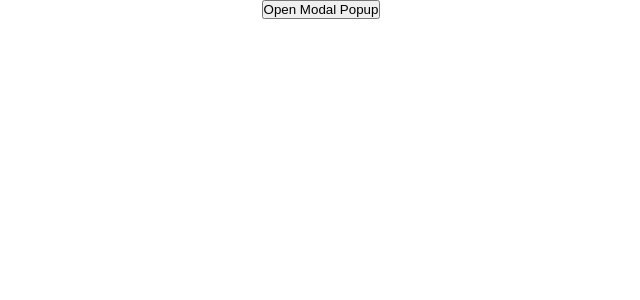
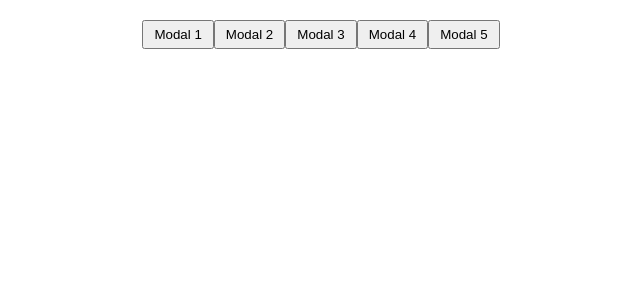
Before and after one commit to mykola-mmm/react-accordion, a React (Vite) app: page / in a window 1280 px wide. Shown: the top 300 px of the page, without its empty margins (319-959 px from the left). Built offline with nearby package versions, Linux system fonts and the light colour scheme.

Commit message:
updated modal component

```diff
--- a/src/App.jsx
+++ b/src/App.jsx
@@ -14,9 +14,16 @@ import TabsParent from './components/tabs'
 import ModalTest from './components/custom-modal-popup/modal-test'
 function App() {
 
+  const modalList = [
+    { name: 'Modal 1', content: 'Content for Modal 1' },
+    { name: 'Modal 2', content: 'Content for Modal 2' },
+    { name: 'Modal 3', content: 'Content for Modal 3' },
+    { name: 'Modal 4', content: 'Content for Modal 4' },
+    { name: 'Modal 5', content: 'Content for Modal 5' }
+  ];
   return (
     <>
-      <ModalTest />
+      <ModalTest modalList={modalList}/>
       {/* <TabsParent /> */}
       {/* <ScrollIndicator url={"https://dummyjson.com/products?limit=100"} /> */}
       {/* <SwitchTheme /> */}
--- a/src/components/custom-modal-popup/modal-test.jsx
+++ b/src/components/custom-modal-popup/modal-test.jsx
@@ -3,20 +3,37 @@ import Modal from './modal';
 import { useState } from 'react';
 import './modal.css';
 
-export default function ModalTest() {
+export default function ModalTest({modalList}) {
 
     const [showModalPopup, setShowModalPopup] = useState(false)
 
     function handleToggleModalPopup() {
         setShowModalPopup(!showModalPopup)
     }
+
+    function handleToggleModalPopupV2(modalNum) {
+        setShowModalPopup(modalNum)
+        console.log(modalNum)
+    }
   return (
     <div className='modal-test'>
-        <button onClick={handleToggleModalPopup}>Open Modal Popup</button>
+        <div className="modal-wrapper">
+        {
+            modalList && modalList.length > 0 && modalList.map((modalText, index) => (
+                <button onClick={()=>handleToggleModalPopupV2(index+1)} key={index}>{modalText.name}</button>
+            ))
+        }
+        {
+            showModalPopup && <Modal body={<div>{modalList[showModalPopup-1].content}</div>} closeFunction={()=>handleToggleModalPopup(false)}/>
+
+        }
+        </div>
+
+        {/* <button onClick={handleToggleModalPopup}>Open Modal Popup</button>
         {
             showModalPopup && <Modal body={<div>Modified Body</div>} closeFunction={()=>handleToggleModalPopup(false)}/>
             // showModalPopup && <div className="test">TEXT</div>>
-        }
+        } */}
     </div>
   )
 }
--- a/src/components/custom-modal-popup/modal.css
+++ b/src/components/custom-modal-popup/modal.css
@@ -9,7 +9,13 @@
     flex-direction: column;
     height: 100vh;
     align-items: center;
+    padding-top: 20px;
     /* justify-content: center; */
+    .modal-wrapper {
+        button {
+            padding: 5px 10px;
+        }
+    }
 }
 
 .modal {
@@ -32,16 +38,15 @@
     width: 100%;
     height: 100%;
     background-color: grey;
-    opacity: 0.5;
+    opacity: 0.67;
 }
 
 .modal-content {
     position: relative;
     background-color: rgba(256, 256, 256, 1);
-    padding: 10px 100px;
     margin: 100px;
     border: 1px solid #888;
-    width: 80%;
+    width: 30%;
     /* align-items: center; */
     display: flex;
     flex-direction: column;
@@ -56,3 +61,44 @@
     top: 5px;
     cursor: pointer;
 }
+
+.header{
+    display: flex;
+    align-items: center;
+    width: 100%;
+    height: 100%;
+    background-color: yellow;
+    border-bottom: 1px solid #888;
+    justify-content: center;
+    padding: 10px;
+    box-sizing: border-box;
+
+
+}
+
+.footer{
+    display: flex;
+    align-items: center;
+    width: 100%;
+    height: 100%;
+    background-color: yellow;
+    border-top: 1px solid #888;
+    justify-content: center;
+    padding: 10px;
+    box-sizing: border-box;
+
+
+}
+
+.body {
+    display: flex;
+    align-items: center;
+    justify-content: center;
+    padding: 30px 0px;
+}
+
+
+h2 {
+    font-size: 50px;
+
+}
--- a/src/components/custom-modal-popup/modal.jsx
+++ b/src/components/custom-modal-popup/modal.jsx
@@ -1,9 +1,10 @@
 import React from "react";
 
 export default function Modal({ id, header, body, footer, closeFunction }) {
+
   return (
     <div className="modal" id={id || "Modal"}>
-      <div className="modal-background"></div>
+      <div className="modal-background" onClick={closeFunction}></div>
       <div className="modal-content">
         <div className="header">
           <span className="close-modal-icon" onClick={closeFunction}>X</span>
```
